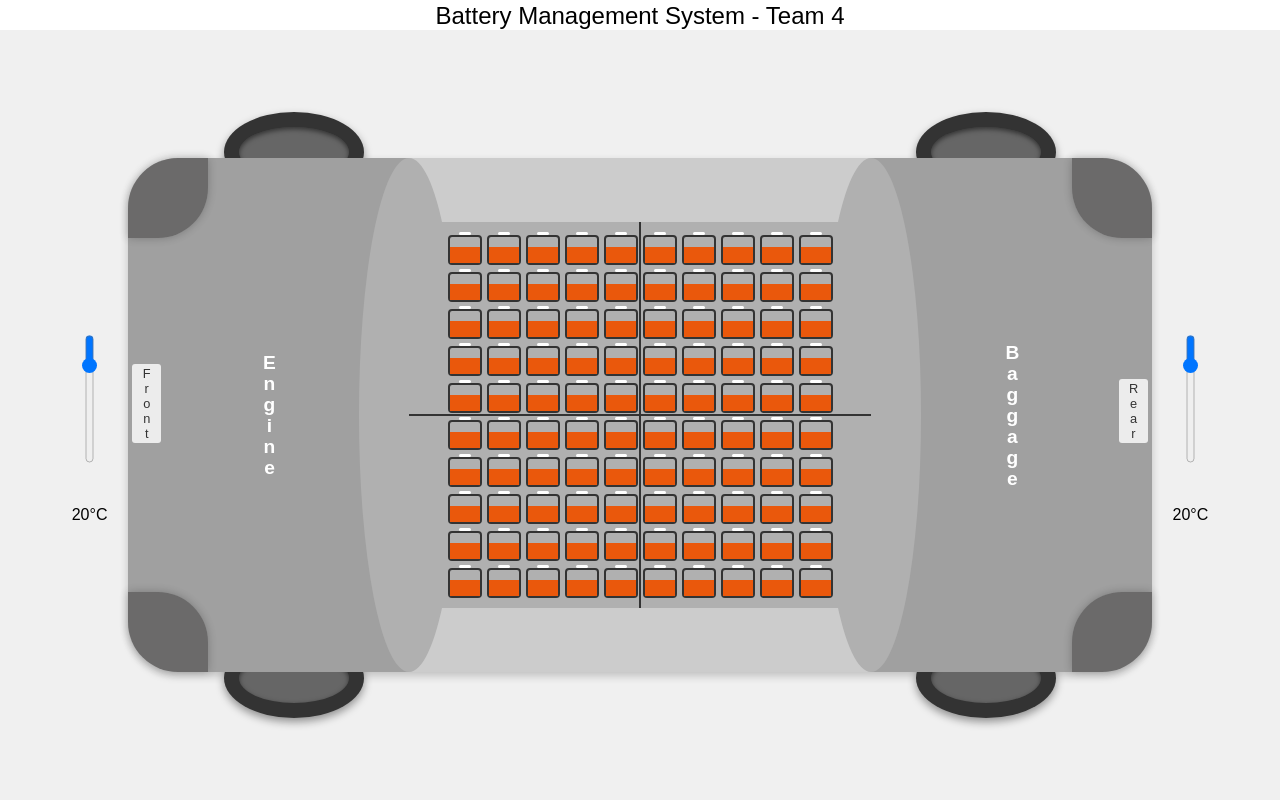
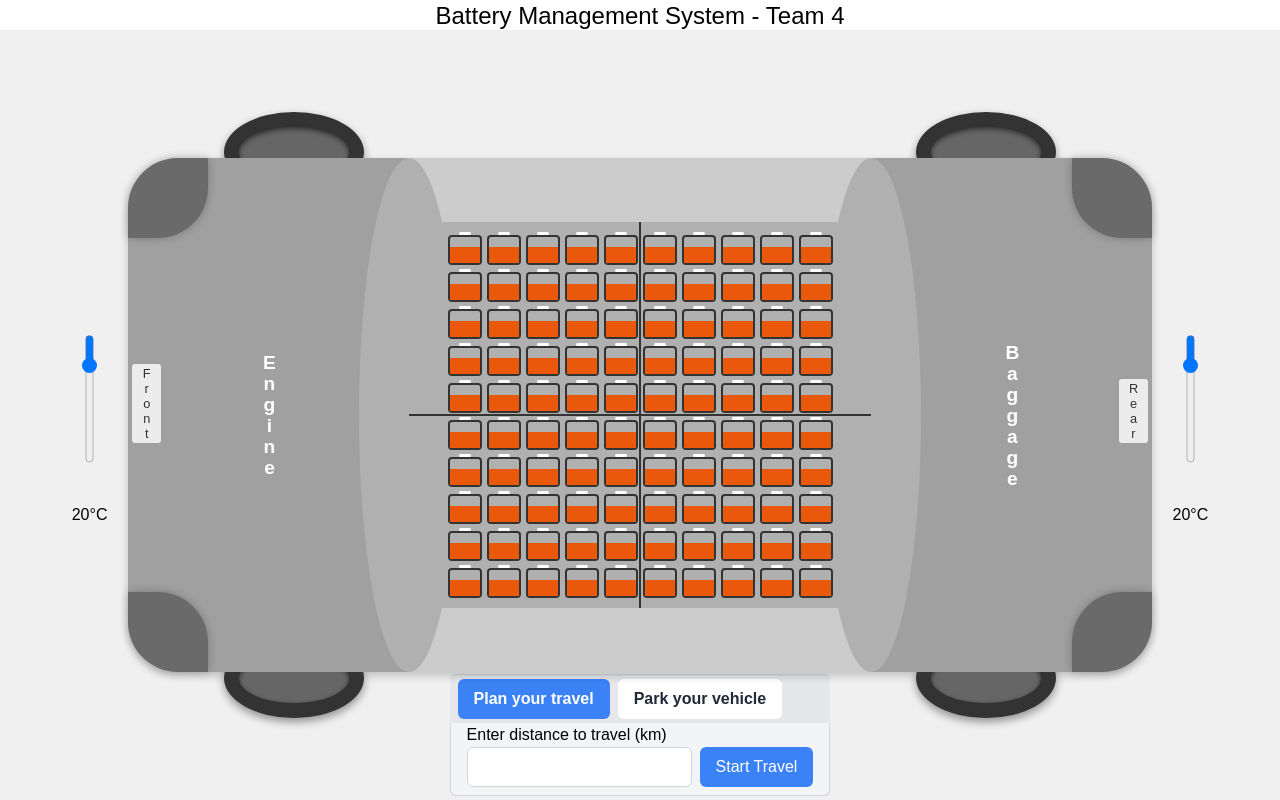
Before and after one commit to aamz123/bms, a Next.js app in the folder bms/: page / in a window 1280 px wide. Shown: the top 800 px of the page. Built offline with nearby package versions, Linux system fonts and the light colour scheme.

Commit message:
update: put distance input field in the appropriate place

```diff
--- a/bms/app/components/InputView.tsx
+++ b/bms/app/components/InputView.tsx
@@ -1,4 +1,3 @@
-
 "use client";
 import { useState } from "react";
 export default function InputView() {
@@ -12,20 +11,26 @@ export default function InputView() {
     console.log(`Starting travel for ${distance} km`); // Replace with actual functionality
   };
   return (
-        <div className="inputsection">
+    <div className="inputsection absolute bottom-0 py-1">
       {/* Tabs */}
 
-            <div className="tabs flex  space-x-2 p-2 bg-gray-200 border-t border-gray-300 rounded-t-md mt-8 ">
+      <div className="tabs flex  space-x-2 px-2 py-1 bg-gray-200 border-t border-gray-300 rounded-t-md mt-8 ">
         <button
           onClick={() => setSelectedTab("distance")}
-                    className={`tab-button px-4 py-2 font-semibold rounded-md ${selectedTab === "distance" ? "bg-blue-500 text-white" : "bg-white text-gray-800"
+          className={`tab-button px-4 py-2 font-semibold rounded-md ${
+            selectedTab === "distance"
+              ? "bg-blue-500 text-white"
+              : "bg-white text-gray-800"
           } hover:bg-blue-400 transition duration-200`}
         >
           Plan your travel
         </button>
         <button
           onClick={() => setSelectedTab("charging")}
-                    className={`tab-button px-4 py-2 font-semibold rounded-md ${selectedTab === "charging" ? "bg-blue-500 text-white" : "bg-white text-gray-800"
+          className={`tab-button px-4 py-2 font-semibold rounded-md ${
+            selectedTab === "charging"
+              ? "bg-blue-500 text-white"
+              : "bg-white text-gray-800"
           } hover:bg-blue-400 transition duration-200`}
         >
           Park your vehicle
@@ -33,17 +38,15 @@ export default function InputView() {
       </div>
 
       {/* Tab Content */}
-            <div className="tab-content w-full p-4 bg-gray-100 border border-t-0 border-gray-300 rounded-b-md">
+      <div className="tab-content w-full px-4 bg-gray-100 border border-t-0 border-gray-300 rounded-b-md">
         {selectedTab === "distance" && (
           <div className="distance-tab">
             <span>Enter distance to travel (km)</span>
-                        <div className="flex items-center mb-4 space-x-2">
-
+            <div className="flex items-center mb-2 space-x-2">
               <input
                 type="text"
                 value={distance}
                 onChange={(e) => setDistance(e.target.value)}
-
                 className="p-2 border border-gray-300 rounded-md  max-w-xs focus:outline-none focus:ring focus:ring-blue-500 h-10"
               />
               <button
@@ -53,7 +56,6 @@ export default function InputView() {
                 Start Travel
               </button>
             </div>
-
           </div>
         )}
         {selectedTab === "charging" && (
@@ -61,7 +63,10 @@ export default function InputView() {
             <div className="flex items-center justify-center mb-4">
               <button
                 onClick={toggleCharging}
-                                className={`px-4 py-2 rounded-md ${chargingOn ? "bg-red-500 text-white" : "bg-green-300 text-gray-700"
+                className={`px-4 py-2 rounded-md ${
+                  chargingOn
+                    ? "bg-red-500 text-white"
+                    : "bg-green-300 text-gray-700"
                 } transition duration-200`}
               >
                 {chargingOn ? "Stop Charging" : "Start Charging"}
--- a/bms/app/components/VehicleView.tsx
+++ b/bms/app/components/VehicleView.tsx
@@ -1,6 +1,7 @@
 "use client";
 import { useState } from "react";
 import Light from "./Light";
+import InputView from "./InputView";
 export default function VehicleView() {
   const [lightsOn, setLightsOn] = useState<boolean>(false);
 
@@ -40,7 +41,7 @@ export default function VehicleView() {
                 key={index}
                 className={`battery-icon_wrapper lvl${
                   index + 1
-                  } relative w-[20px] h-[40px] border-2 rounded-[4px] flex flex-col justify-end group`}
+                } relative w-[20px] h-[40px] border-2 rounded-[4px] flex flex-col justify-end group`}
               >
                 <div className="absolute top-[-5px] left-1/2 transform -translate-x-1/2 bg-current rounded-[6px] w-[12px] h-[3px]" />
 
@@ -97,8 +98,7 @@ export default function VehicleView() {
         {/* Temperature display below the slider */}
       </div>
 
-
-
+      <InputView />
     </div>
   );
 }
--- a/bms/app/globals.css
+++ b/bms/app/globals.css
@@ -248,6 +248,4 @@ body {
 .inputsection {
   justify-content: center;
   align-items: center;
-  width: 25%;
-
 }
--- a/bms/app/page.tsx
+++ b/bms/app/page.tsx
@@ -9,7 +9,6 @@ export default function Home() {
       </h1>
       <div>
         <VehicleView />
-        <InputView/>
       </div>
     </div>
   );
```
Lines whose indentation alone changed are shown as unchanged.
